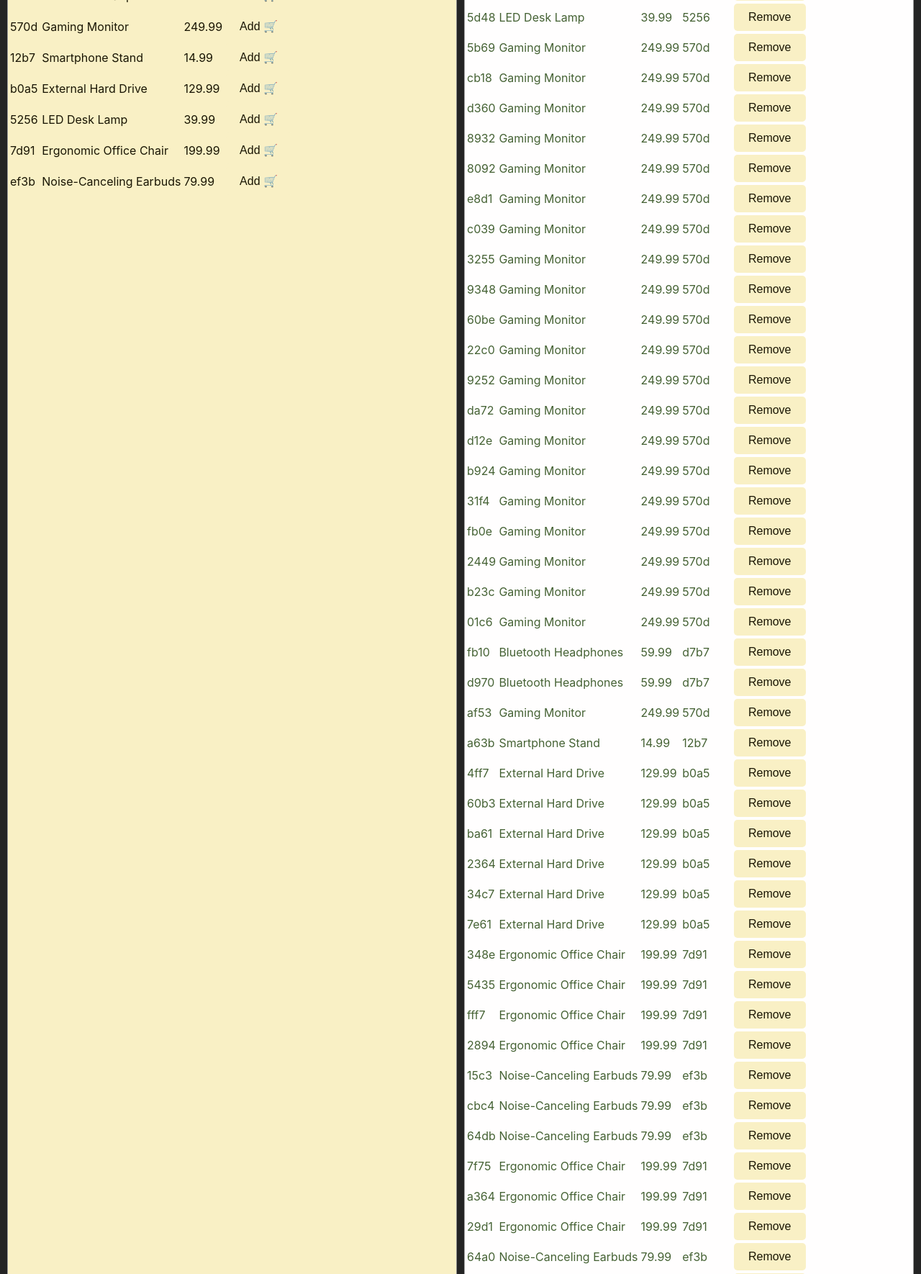
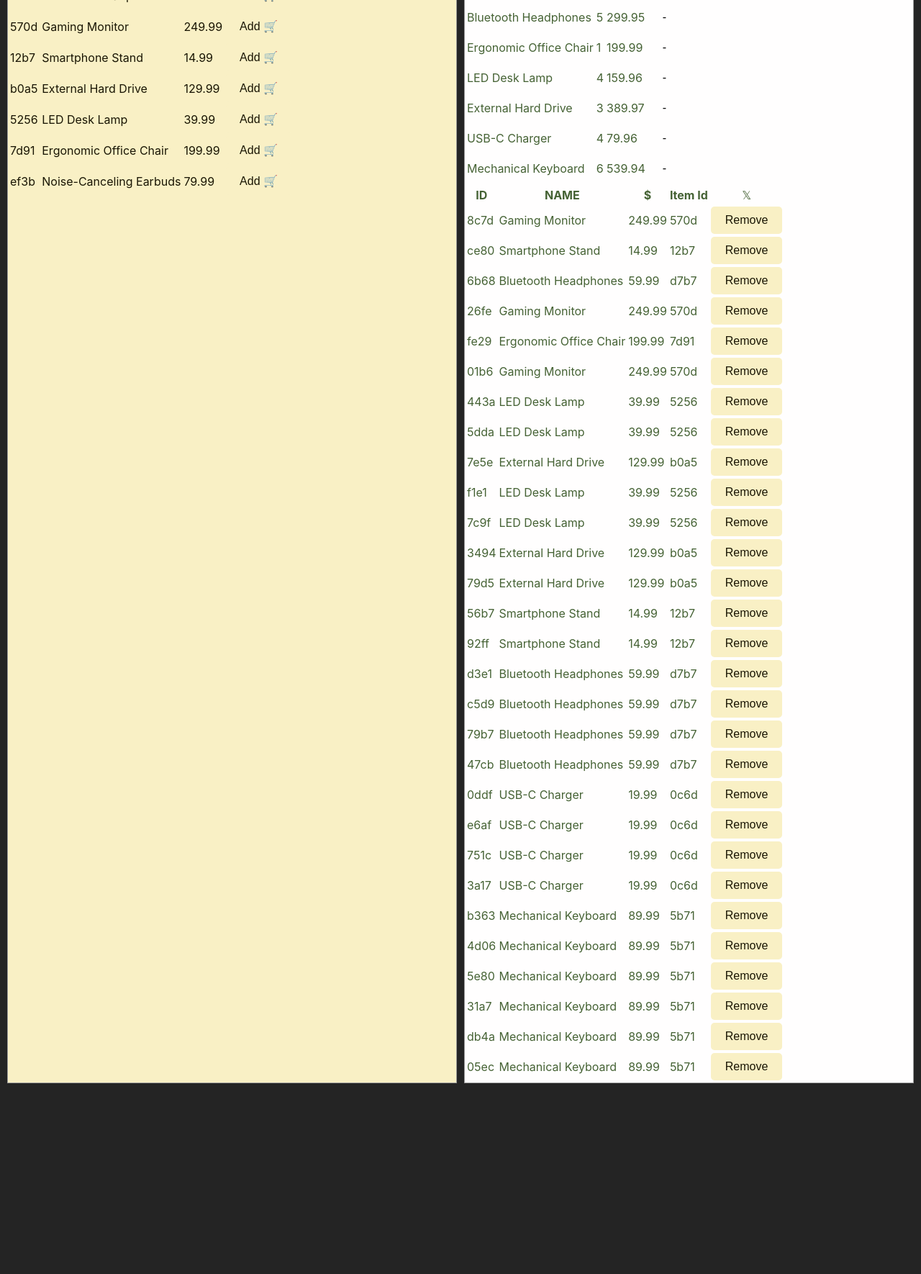
Before and after one commit to josdic1/faces, a website built with Vite: page fake-pay-sys/index.html in a window 1280 px wide. Shown: the part 387-2157 px from the top of the page at 72% size. After the commit the page ends 1892 px from the top, so only its background shows below. Built offline with nearby package versions, Linux system fonts and the light colour scheme; data requests are answered from the project's data file.

Commit message:
added a cart table showing the name, quantity, and total of all unique cart items

```diff
--- a/fake-pay-sys/db.json
+++ b/fake-pay-sys/db.json
@@ -53,466 +53,178 @@
   ],
   "cartItems": [
     {
-      "id": "7540",
+      "id": "8c7d",
+      "name": "Gaming Monitor",
+      "price": 249.99,
+      "itemId": "570d"
+    },
+    {
+      "id": "ce80",
+      "name": "Smartphone Stand",
+      "price": 14.99,
+      "itemId": "12b7"
+    },
+    {
+      "id": "6b68",
+      "name": "Bluetooth Headphones",
+      "price": 59.99,
+      "itemId": "d7b7"
+    },
+    {
+      "id": "26fe",
+      "name": "Gaming Monitor",
+      "price": 249.99,
+      "itemId": "570d"
+    },
+    {
+      "id": "fe29",
+      "name": "Ergonomic Office Chair",
+      "price": 199.99,
+      "itemId": "7d91"
+    },
+    {
+      "id": "01b6",
+      "name": "Gaming Monitor",
+      "price": 249.99,
+      "itemId": "570d"
+    },
+    {
+      "id": "443a",
+      "name": "LED Desk Lamp",
+      "price": 39.99,
+      "itemId": "5256"
+    },
+    {
+      "id": "5dda",
+      "name": "LED Desk Lamp",
+      "price": 39.99,
+      "itemId": "5256"
+    },
+    {
+      "id": "7e5e",
+      "name": "External Hard Drive",
+      "price": 129.99,
+      "itemId": "b0a5"
+    },
+    {
+      "id": "f1e1",
+      "name": "LED Desk Lamp",
+      "price": 39.99,
+      "itemId": "5256"
+    },
+    {
+      "id": "7c9f",
+      "name": "LED Desk Lamp",
+      "price": 39.99,
+      "itemId": "5256"
+    },
+    {
+      "id": "3494",
+      "name": "External Hard Drive",
+      "price": 129.99,
+      "itemId": "b0a5"
+    },
+    {
+      "id": "79d5",
+      "name": "External Hard Drive",
+      "price": 129.99,
+      "itemId": "b0a5"
+    },
+    {
+      "id": "56b7",
+      "name": "Smartphone Stand",
+      "price": 14.99,
+      "itemId": "12b7"
+    },
+    {
+      "id": "92ff",
+      "name": "Smartphone Stand",
+      "price": 14.99,
+      "itemId": "12b7"
+    },
+    {
+      "id": "d3e1",
+      "name": "Bluetooth Headphones",
+      "price": 59.99,
+      "itemId": "d7b7"
+    },
+    {
+      "id": "c5d9",
+      "name": "Bluetooth Headphones",
+      "price": 59.99,
+      "itemId": "d7b7"
+    },
+    {
+      "id": "79b7",
+      "name": "Bluetooth Headphones",
+      "price": 59.99,
+      "itemId": "d7b7"
+    },
+    {
+      "id": "47cb",
+      "name": "Bluetooth Headphones",
+      "price": 59.99,
+      "itemId": "d7b7"
+    },
+    {
+      "id": "0ddf",
+      "name": "USB-C Charger",
+      "price": 19.99,
+      "itemId": "0c6d"
+    },
+    {
+      "id": "e6af",
+      "name": "USB-C Charger",
+      "price": 19.99,
+      "itemId": "0c6d"
+    },
+    {
+      "id": "751c",
+      "name": "USB-C Charger",
+      "price": 19.99,
+      "itemId": "0c6d"
+    },
+    {
+      "id": "3a17",
+      "name": "USB-C Charger",
+      "price": 19.99,
+      "itemId": "0c6d"
+    },
+    {
+      "id": "b363",
       "name": "Mechanical Keyboard",
       "price": 89.99,
       "itemId": "5b71"
     },
     {
-      "id": "9abe",
+      "id": "4d06",
       "name": "Mechanical Keyboard",
       "price": 89.99,
       "itemId": "5b71"
     },
     {
-      "id": "5d48",
-      "name": "LED Desk Lamp",
-      "price": 39.99,
-      "itemId": "5256"
-    },
-    {
-      "id": "5b69",
-      "name": "Gaming Monitor",
-      "price": 249.99,
-      "itemId": "570d"
-    },
-    {
-      "id": "cb18",
-      "name": "Gaming Monitor",
-      "price": 249.99,
-      "itemId": "570d"
-    },
-    {
-      "id": "d360",
-      "name": "Gaming Monitor",
-      "price": 249.99,
-      "itemId": "570d"
-    },
-    {
-      "id": "8932",
-      "name": "Gaming Monitor",
-      "price": 249.99,
-      "itemId": "570d"
-    },
-    {
-      "id": "8092",
-      "name": "Gaming Monitor",
-      "price": 249.99,
-      "itemId": "570d"
-    },
-    {
-      "id": "e8d1",
-      "name": "Gaming Monitor",
-      "price": 249.99,
-      "itemId": "570d"
-    },
-    {
-      "id": "c039",
-      "name": "Gaming Monitor",
-      "price": 249.99,
-      "itemId": "570d"
-    },
-    {
-      "id": "3255",
-      "name": "Gaming Monitor",
-      "price": 249.99,
-      "itemId": "570d"
-    },
-    {
-      "id": "9348",
-      "name": "Gaming Monitor",
-      "price": 249.99,
-      "itemId": "570d"
-    },
-    {
-      "id": "60be",
-      "name": "Gaming Monitor",
-      "price": 249.99,
-      "itemId": "570d"
-    },
-    {
-      "id": "22c0",
-      "name": "Gaming Monitor",
-      "price": 249.99,
-      "itemId": "570d"
-    },
-    {
-      "id": "9252",
-      "name": "Gaming Monitor",
-      "price": 249.99,
-      "itemId": "570d"
-    },
-    {
-      "id": "da72",
-      "name": "Gaming Monitor",
-      "price": 249.99,
-      "itemId": "570d"
-    },
-    {
-      "id": "d12e",
-      "name": "Gaming Monitor",
-      "price": 249.99,
-      "itemId": "570d"
-    },
-    {
-      "id": "b924",
-      "name": "Gaming Monitor",
-      "price": 249.99,
-      "itemId": "570d"
-    },
-    {
-      "id": "31f4",
-      "name": "Gaming Monitor",
-      "price": 249.99,
-      "itemId": "570d"
-    },
-    {
-      "id": "fb0e",
-      "name": "Gaming Monitor",
-      "price": 249.99,
-      "itemId": "570d"
-    },
-    {
-      "id": "2449",
-      "name": "Gaming Monitor",
-      "price": 249.99,
-      "itemId": "570d"
-    },
-    {
-      "id": "b23c",
-      "name": "Gaming Monitor",
-      "price": 249.99,
-      "itemId": "570d"
-    },
-    {
-      "id": "01c6",
-      "name": "Gaming Monitor",
-      "price": 249.99,
-      "itemId": "570d"
-    },
-    {
-      "id": "fb10",
-      "name": "Bluetooth Headphones",
-      "price": 59.99,
-      "itemId": "d7b7"
-    },
-    {
-      "id": "d970",
-      "name": "Bluetooth Headphones",
-      "price": 59.99,
-      "itemId": "d7b7"
-    },
-    {
-      "id": "af53",
-      "name": "Gaming Monitor",
-      "price": 249.99,
-      "itemId": "570d"
-    },
-    {
-      "id": "a63b",
-      "name": "Smartphone Stand",
-      "price": 14.99,
-      "itemId": "12b7"
-    },
-    {
-      "id": "4ff7",
-      "name": "External Hard Drive",
-      "price": 129.99,
-      "itemId": "b0a5"
-    },
-    {
-      "id": "60b3",
-      "name": "External Hard Drive",
-      "price": 129.99,
-      "itemId": "b0a5"
-    },
-    {
-      "id": "ba61",
-      "name": "External Hard Drive",
-      "price": 129.99,
-      "itemId": "b0a5"
-    },
-    {
-      "id": "2364",
-      "name": "External Hard Drive",
-      "price": 129.99,
-      "itemId": "b0a5"
-    },
-    {
-      "id": "34c7",
-      "name": "External Hard Drive",
-      "price": 129.99,
-      "itemId": "b0a5"
-    },
-    {
-      "id": "7e61",
-      "name": "External Hard Drive",
-      "price": 129.99,
-      "itemId": "b0a5"
-    },
-    {
-      "id": "348e",
-      "name": "Ergonomic Office Chair",
-      "price": 199.99,
-      "itemId": "7d91"
-    },
-    {
-      "id": "5435",
-      "name": "Ergonomic Office Chair",
-      "price": 199.99,
-      "itemId": "7d91"
-    },
-    {
-      "id": "fff7",
-      "name": "Ergonomic Office Chair",
-      "price": 199.99,
-      "itemId": "7d91"
-    },
-    {
-      "id": "2894",
-      "name": "Ergonomic Office Chair",
-      "price": 199.99,
-      "itemId": "7d91"
-    },
-    {
-      "id": "15c3",
-      "name": "Noise-Canceling Earbuds",
-      "price": 79.99,
-      "itemId": "ef3b"
-    },
-    {
-      "id": "cbc4",
-      "name": "Noise-Canceling Earbuds",
-      "price": 79.99,
-      "itemId": "ef3b"
-    },
-    {
-      "id": "64db",
-      "name": "Noise-Canceling Earbuds",
-      "price": 79.99,
-      "itemId": "ef3b"
-    },
-    {
-      "id": "7f75",
-      "name": "Ergonomic Office Chair",
-      "price": 199.99,
-      "itemId": "7d91"
-    },
-    {
-      "id": "a364",
-      "name": "Ergonomic Office Chair",
-      "price": 199.99,
-      "itemId": "7d91"
-    },
-    {
-      "id": "29d1",
-      "name": "Ergonomic Office Chair",
-      "price": 199.99,
-      "itemId": "7d91"
-    },
-    {
-      "id": "64a0",
-      "name": "Noise-Canceling Earbuds",
-      "price": 79.99,
-      "itemId": "ef3b"
-    },
-    {
-      "id": "94f5",
-      "name": "Noise-Canceling Earbuds",
-      "price": 79.99,
-      "itemId": "ef3b"
-    },
-    {
-      "id": "a290",
-      "name": "Noise-Canceling Earbuds",
-      "price": 79.99,
-      "itemId": "ef3b"
-    },
-    {
-      "id": "d632",
-      "name": "Ergonomic Office Chair",
-      "price": 199.99,
-      "itemId": "7d91"
-    },
-    {
-      "id": "147a",
-      "name": "Ergonomic Office Chair",
-      "price": 199.99,
-      "itemId": "7d91"
-    },
-    {
-      "id": "87fa",
-      "name": "Ergonomic Office Chair",
-      "price": 199.99,
-      "itemId": "7d91"
-    },
-    {
-      "id": "2be3",
-      "name": "Noise-Canceling Earbuds",
-      "price": 79.99,
-      "itemId": "ef3b"
-    },
-    {
-      "id": "f59d",
-      "name": "Noise-Canceling Earbuds",
-      "price": 79.99,
-      "itemId": "ef3b"
-    },
-    {
-      "id": "3c1c",
-      "name": "Noise-Canceling Earbuds",
-      "price": 79.99,
-      "itemId": "ef3b"
-    },
-    {
-      "id": "c8bd",
-      "name": "Ergonomic Office Chair",
-      "price": 199.99,
-      "itemId": "7d91"
-    },
-    {
-      "id": "15ee",
-      "name": "Ergonomic Office Chair",
-      "price": 199.99,
-      "itemId": "7d91"
-    },
-    {
-      "id": "753e",
-      "name": "Ergonomic Office Chair",
-      "price": 199.99,
-      "itemId": "7d91"
-    },
-    {
-      "id": "73ce",
-      "name": "Noise-Canceling Earbuds",
-      "price": 79.99,
-      "itemId": "ef3b"
-    },
-    {
-      "id": "967f",
-      "name": "Noise-Canceling Earbuds",
-      "price": 79.99,
-      "itemId": "ef3b"
-    },
-    {
-      "id": "8316",
-      "name": "Noise-Canceling Earbuds",
-      "price": 79.99,
-      "itemId": "ef3b"
-    },
-    {
-      "id": "55f4",
-      "name": "Smartphone Stand",
-      "price": 14.99,
-      "itemId": "12b7"
-    },
-    {
-      "id": "265d",
-      "name": "Smartphone Stand",
-      "price": 14.99,
-      "itemId": "12b7"
-    },
-    {
-      "id": "9a8d",
-      "name": "Bluetooth Headphones",
-      "price": 59.99,
-      "itemId": "d7b7"
-    },
-    {
-      "id": "b470",
-      "name": "Smartphone Stand",
-      "price": 14.99,
-      "itemId": "12b7"
-    },
-    {
-      "id": "7a7c",
-      "name": "Gaming Monitor",
-      "price": 249.99,
-      "itemId": "570d"
-    },
-    {
-      "id": "b155",
-      "name": "Gaming Monitor",
-      "price": 249.99,
-      "itemId": "570d"
-    },
-    {
-      "id": "7d57",
-      "name": "USB-C Charger",
-      "price": 19.99,
-      "itemId": "0c6d"
-    },
-    {
-      "id": "82e0",
-      "name": "Gaming Monitor",
-      "price": 249.99,
-      "itemId": "570d"
-    },
-    {
-      "id": "3c46",
-      "name": "Gaming Monitor",
-      "price": 249.99,
-      "itemId": "570d"
-    },
-    {
-      "id": "5e32",
-      "name": "Gaming Monitor",
-      "price": 249.99,
-      "itemId": "570d"
-    },
-    {
-      "id": "50f7",
+      "id": "5e80",
       "name": "Mechanical Keyboard",
       "price": 89.99,
       "itemId": "5b71"
     },
     {
-      "id": "9146",
-      "name": "Smartphone Stand",
-      "price": 14.99,
-      "itemId": "12b7"
+      "id": "31a7",
+      "name": "Mechanical Keyboard",
+      "price": 89.99,
+      "itemId": "5b71"
     },
     {
-      "id": "f565",
-      "name": "External Hard Drive",
-      "price": 129.99,
-      "itemId": "b0a5"
+      "id": "db4a",
+      "name": "Mechanical Keyboard",
+      "price": 89.99,
+      "itemId": "5b71"
     },
     {
-      "id": "2322",
-      "name": "LED Desk Lamp",
-      "price": 39.99,
-      "itemId": "5256"
-    },
-    {
-      "id": "94b4",
-      "name": "Smartphone Stand",
-      "price": 14.99,
-      "itemId": "12b7"
-    },
-    {
-      "id": "b2ae",
-      "name": "Gaming Monitor",
-      "price": 249.99,
-      "itemId": "570d"
-    },
-    {
-      "id": "414b",
-      "name": "Smartphone Stand",
-      "price": 14.99,
-      "itemId": "12b7"
-    },
-    {
-      "id": "81e3",
-      "name": "Gaming Monitor",
-      "price": 249.99,
-      "itemId": "570d"
-    },
-    {
-      "id": "0711",
-      "name": "Gaming Monitor",
-      "price": 249.99,
-      "itemId": "570d"
+      "id": "05ec",
+      "name": "Mechanical Keyboard",
+      "price": 89.99,
+      "itemId": "5b71"
     }
   ]
 }
--- a/fake-pay-sys/src/index.js
+++ b/fake-pay-sys/src/index.js
@@ -109,31 +109,54 @@ const init = () => {
       </tr>`
     ))
 
-    let priceTotal = 0;
-    const cartItemsPriceTotal = cItems.reduce((accum, item) => item.price + accum, priceTotal)
+    const cartItemsPriceTotal = cartItems.reduce((accum, cartItem) => cartItem.price + accum, 0)
 
-    const uniqueCartItemNames = new Set(cartItems.map(item => item.name));
+    const uniqueCardItemNames = new Set(cartItems.map(cartItem => cartItem.name))
+    const cartTableData = [...uniqueCardItemNames].map(uItem => {
 
-    const uniqueCartItemNamesQuanitites = [...uniqueCartItemNames].map(cI => {
-      const quantity = cartItems.filter(cartItems => cartItems.name === cI).length;
-      let total = 0
-      const itemPriceTotal = cartItems.filter(cartItems => cartItems.name === cI).reduce((sum, item) => sum += item.cartItemsPriceTotal, total)
-      return (quantity, itemPriceTotal)
+      const quantity = cartItems.filter(cItem => cItem.name === uItem).length
+      const totals = cartItems.filter(cItem => cItem.name === uItem)
+        .reduce((count, it) => it.price + count, 0).toFixed(2)
+      const cartTableRow =
+        `<tr>
+          <td>${uItem}</td>
+            <td>${quantity}</td>
+              <td>${totals}</td>
+               <td><button id='removeFromTable' style="color: black"> - </button></td>
+        </tr>`
+      return cartTableRow
+
+
+      document.getElementById('removeFromTable').addEventListener('click', handleAddToCartClick())
     })
+
+
 
 
     const cartHtml =
       `
-      <h1>My Cart: ${cartItems.length + " items"} (total: $${parseInt(cartItemsPriceTotal, 10)})</h1>
+      <h1>My Cart: ${cartItems.length + " items"} (total: $${cartItemsPriceTotal.toFixed(2)})</h1>
+          <table>
+        <thead>
+          <tr>
+            <th>Name</th>
+            <th>#</th>
+            <th>tot.$</th>
+            <th>btn</th>
+          </tr>
+        </thead>
+        <tbody>
+          ${cartTableData.join('')}
+        </tbody>
+      </table>
       <table id="myCart">
         <thead>
           <tr>
             <th>ID</th>
             <th>NAME</th>
             <th>$</th>
-            <th>Quantity</th>
+            <th>Item Id</th>
             <th>𝕏</th>
-
           </tr>
         </thead>
         <tbody>
@@ -146,6 +169,7 @@ const init = () => {
     cart.querySelectorAll('.remove').forEach(btn => {
       btn.addEventListener('click', handleRemoveClick)
     })
+
   }
 
   //<---cart handler functions --->
--- a/fake-pay-sys/src/style.css
+++ b/fake-pay-sys/src/style.css
@@ -82,7 +82,7 @@ button:hover {
 }
 
 .form-input {
-  background-color: rgb(253, 255, 232);
+  background-color: rgb(255, 255, 255);
   color: #232324
 }
 
```
